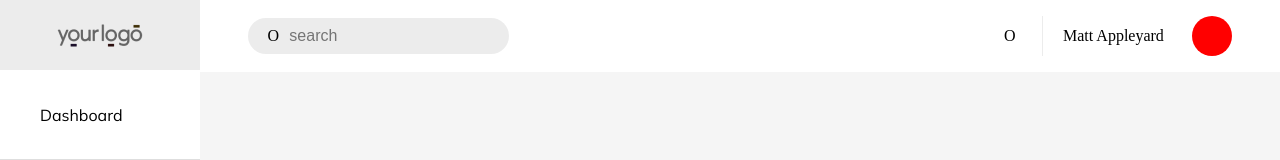
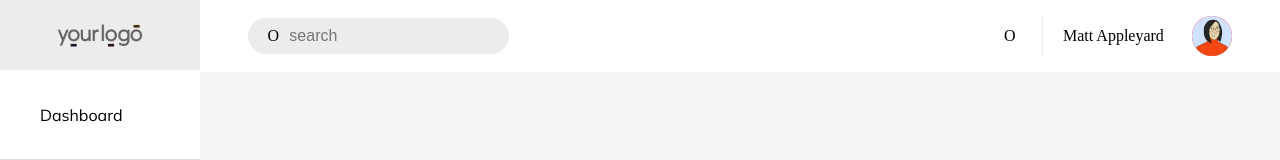
Before and after one commit to Saffe-filiz/React-Dashboard, a React (Create React App) app: page / in a window 1280 px wide. Shown: the top 160 px of the page. Built offline with nearby package versions, Linux system fonts and the light colour scheme.

Commit message:
User Avatar

```diff
--- a/src/TheSearch.js
+++ b/src/TheSearch.js
@@ -1,4 +1,5 @@
 import './TheSearch.css'
+import userAvatar from './images/userAvatar.png'
 
 function search () {
 	return (
@@ -11,7 +12,9 @@ function search () {
 				<span className="userCartNotificationsIcons">O</span>
 				<div className="userCart">
 					<span className="userCartUserName">Matt Appleyard</span>
-				    <span className="userCartUserImage"></span>
+				    <span className="userCartUserImage">
+				    	<img src={userAvatar}/>
+				    </span>
 				</div>
 			</div>
 		</div>
```
Also changed, not shown: src/images/userAvatar.png (added).
